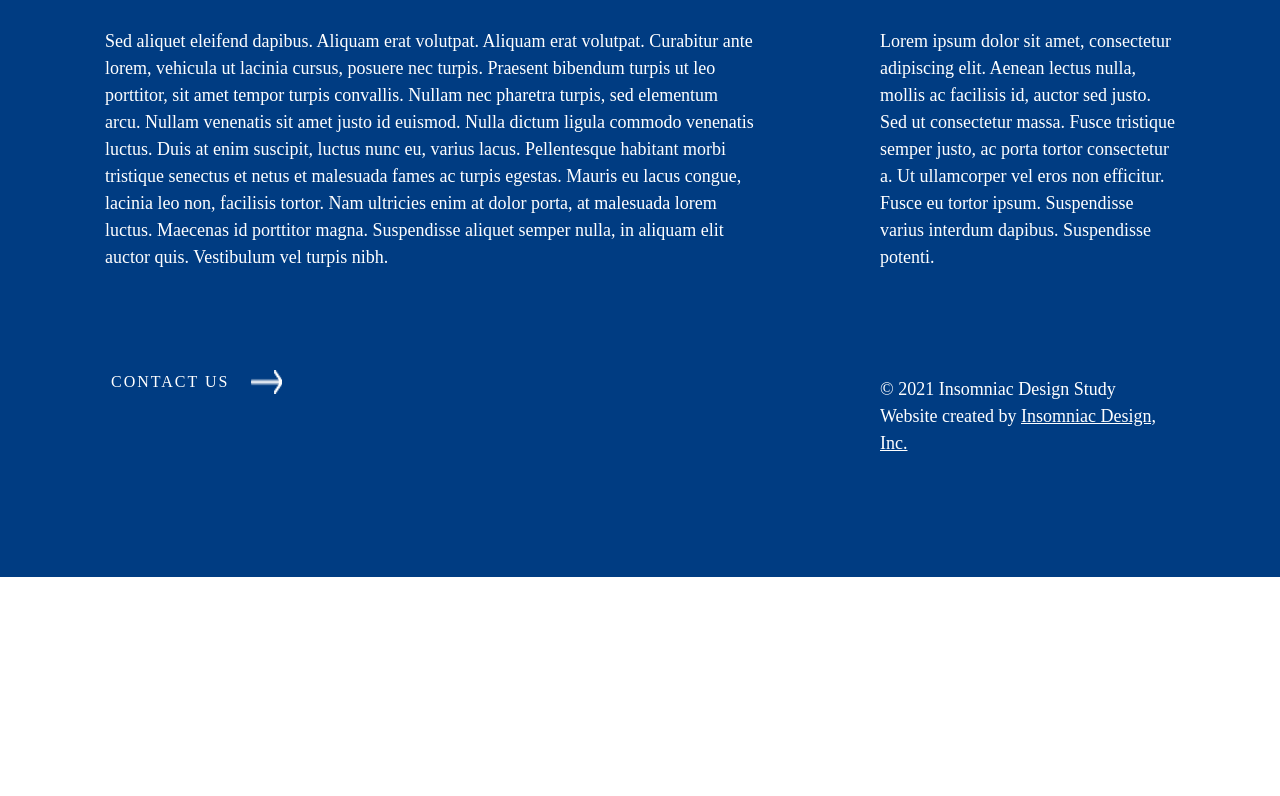
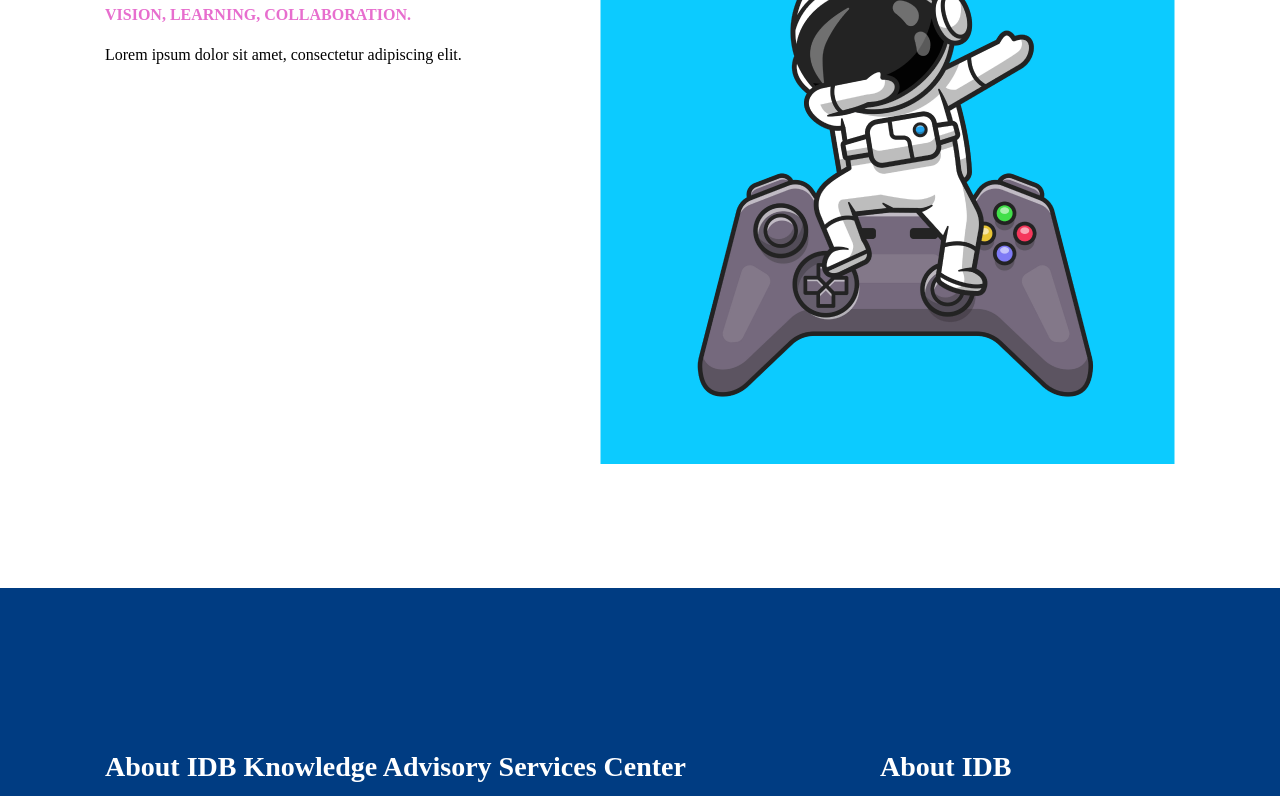
Before and after one commit to StasCatei/ide-project, a website: page src/html/views/index.html in a window 1280 px wide. Shown: the part 340-1136 px from the top of the page. Before the commit the page ends 917 px from the top, so only its background shows below. Drawn offline with nearby package versions, Linux system fonts and the light colour scheme; files that its build step writes are made by us from their sources; files whose address does not match are found by name.

Commit message:
Create first hero

```diff
--- a/src/html/views/index.html
+++ b/src/html/views/index.html
@@ -39,7 +39,14 @@
     </header>
     <!-- .main-header -->
     <main class="main-wrapper">
-      MAIN CONTENT
+      <div class="main-left-text">
+        <h1>Welcome to the insert some lorem copy here</h1>
+        <h4 class="upcase">Vision, Learning, Collaboration.</h4>
+        <p>Lorem ipsum dolor sit amet, consectetur adipiscing elit.</p>
+      </div>
+      <div class="main-right-img">
+        <img src="../../img/hero1.png">
+      </div>
     </main>
     <!-- .main-wrapper -->
     <footer class="main-footer">
--- a/src/scss/app.scss
+++ b/src/scss/app.scss
@@ -8,4 +8,5 @@
 
 /* Components */
 @import 'components/header';
+@import 'components/hero';
 @import 'components/footer';
--- a/src/scss/components/_hero.scss
+++ b/src/scss/components/_hero.scss
@@ -0,0 +1,19 @@
+.main-wrapper {
+    display: grid;
+    grid-template-columns: 1fr 1fr;
+    grid-column-gap: 125px;
+    padding: 120px 105px 120px 105px;
+    background-color: $colorButton;
+    color: $colorBlack;
+    height: max-content;
+
+    // .main-right-img {
+    //   background: url("../../img/hero1.png");
+    // }
+    .main-left-text {
+      .upcase {
+        text-transform: uppercase;
+        color: $bgColorButton;
+      }
+    }
+}
```
Also changed, not shown: src/img/hero1.png (added).
